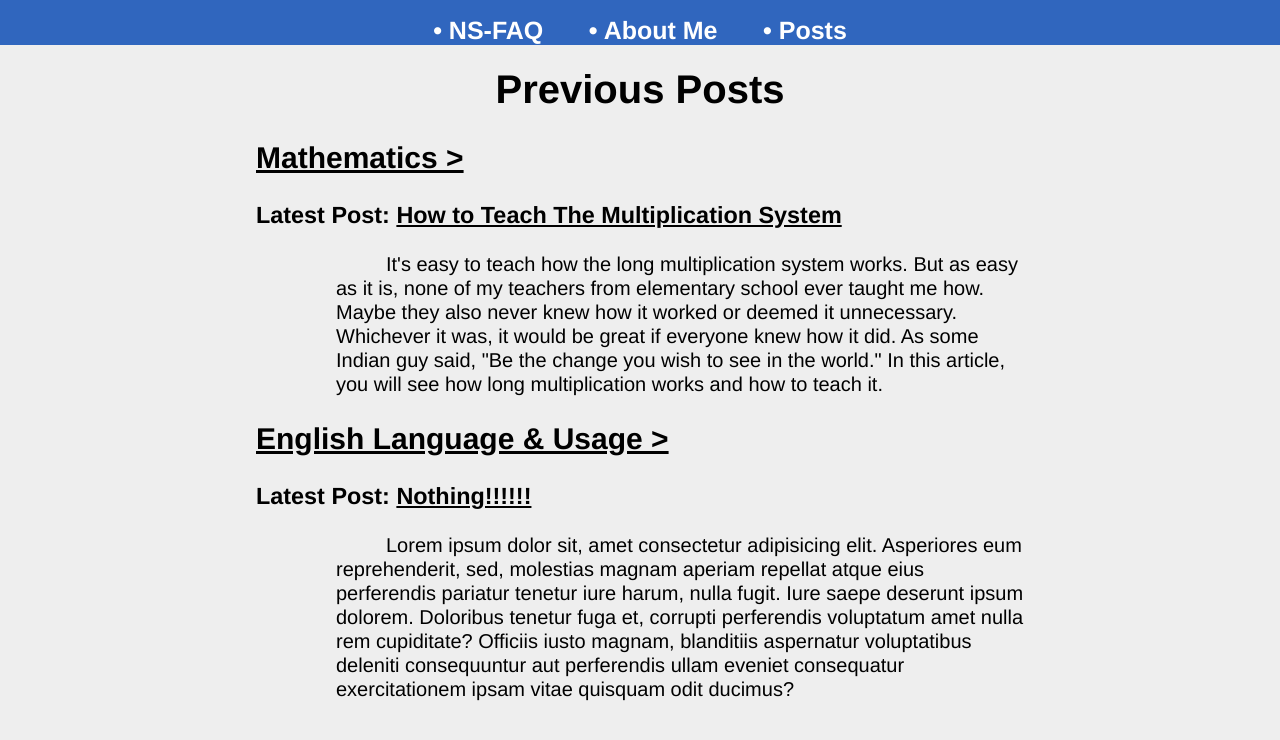
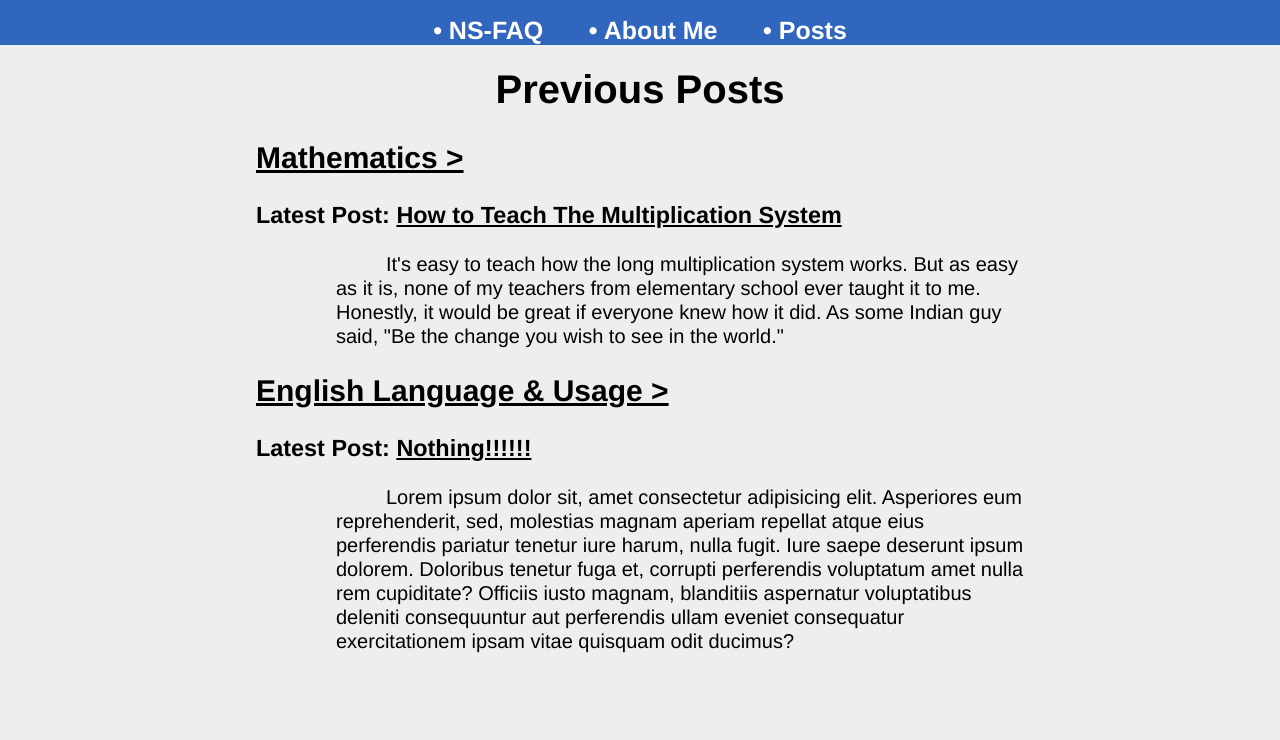
Before and after one commit to critical-hippo/blog, a plain HTML site: page public/index.html in a window 1280 px wide. Shown: the top 740 px of the page. Drawn offline with Linux system fonts and the light colour scheme.

Commit message:
fixed indices

```diff
--- a/public/index.html
+++ b/public/index.html
@@ -24,7 +24,9 @@
             <div id="math">
                 <h2><a href="/math/index">Mathematics &gt;</a></h2>
                 <h3>Latest Post: <a href="/math/how-to-teach-the-multiplication-system.html">How to Teach The Multiplication System</a></h3>
-                    <p>It's easy to teach how the long multiplication system works. But as easy as it is, none of my teachers from elementary school ever taught me how. Maybe they also never knew how it worked or deemed it unnecessary. Whichever it was, it would be great if everyone knew how it did. As some Indian guy said, "Be the change you wish to see in the world." In this article, you will see how long multiplication works and how to teach it. </p>
+                    <p>It's easy to teach how the long multiplication system works. But as easy as it is, none of my
+                        teachers from elementary school ever taught it to me. Honestly, it would be great if everyone knew how it did. As some
+                        Indian guy said, "Be the change you wish to see in the world."</p>
             </div>
             <div id="english">
                 <h2><a href="/english/index">English Language & Usage &gt;</a></h2>
```
Also changed, not shown: public/math/index.html (+1 -1 lines).
